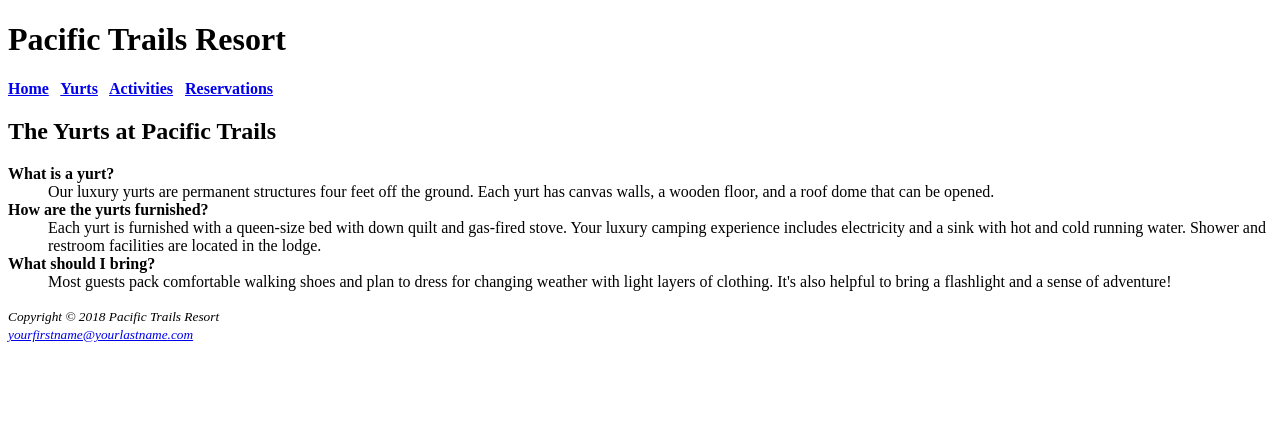
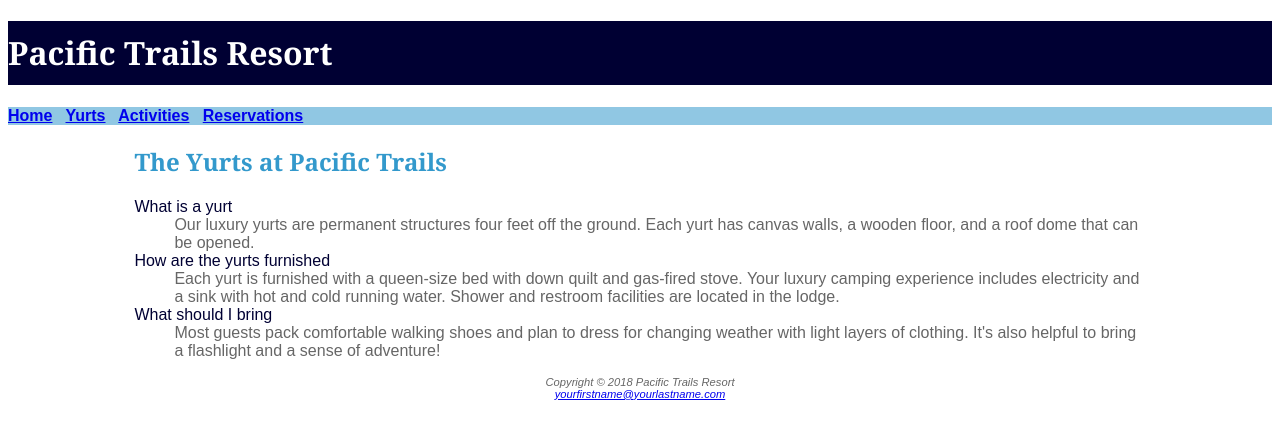
Before and after one commit to 44144-fa21/ch3-case-study-cameronkc, a plain HTML site: page yurts.html in a window 1280 px wide. Drawn offline with Linux system fonts and the light colour scheme.

Commit message:
added pacific.css, edited yurts/index.html

```diff
--- /dev/null
+++ b/pacific.css
@@ -0,0 +1,46 @@
+body {
+    background-color: #FFFFFF;
+    color: #666666;
+    font-family: Arial, Helvetica, sans-serif;
+}
+
+header {
+    background-color: #000033;
+    color: #FFFFFF;
+    font-family: Georgia, 'Times New Roman', Times, serif;
+}
+
+h1 {
+    line-height: 200%;
+}
+
+nav {
+    font-weight: bold;
+    background-color: #90C7E3;
+}
+
+h2 {
+    color: #3399CC;
+    font-family: Georgia, 'Times New Roman', Times, serif;
+}
+
+dt {
+    color: #000033;
+}
+
+.resort {
+    color: #000033;
+    font-size: 1.2em;
+}
+
+footer {
+    font-size: .70em;
+    font-style: italic;
+    text-align: center;
+}
+
+.wrapper {
+    width: 80%;
+    margin-right: auto;
+    margin: auto;
+}
--- a/yurts.html
+++ b/yurts.html
@@ -1,6 +1,7 @@
 <!DOCTYPE html>
 <html lang="en">
 <head>
+<link rel="stylesheet" type="text/css" href="pacific.css"/>
 <title>Pacific Trails Resort :: Yurts</title>
 <meta charset="utf-8">
 </head>
@@ -16,24 +17,25 @@
 <a href="reservations.html">Reservations</a>
 </b>
 </nav>
+<div class="wrapper">
 <main>
 <h2>The Yurts at Pacific Trails</h2>
 <dl>
-<dt><strong>What is a yurt?</strong></dt>
+<dt>What is a yurt</dt>
 <dd>Our luxury yurts are permanent structures four feet off the ground. Each yurt has
 canvas walls, a wooden floor, and a roof dome that can be opened.</dd>
-<dt><strong>How are the yurts furnished?</strong></dt>
+<dt>How are the yurts furnished</dt>
 <dd>Each yurt is furnished with a queen-size bed with down quilt and gas-fired stove.
 Your luxury camping experience includes electricity and a sink with hot and
 cold running water. Shower and restroom facilities are located in the lodge.</dd>
-<dt><strong>What should I bring?</strong></dt>
+<dt>What should I bring</dt>
 <dd>Most guests pack comfortable walking shoes and plan to dress for changing weather with light layers of clothing. It&#39;s also helpful to bring a flashlight and a sense of adventure!</dd>
 </dl>
 </main>
+</div>
 <footer>
-<small><i>Copyright &copy; 2018 Pacific Trails Resort<br>
+Copyright &copy; 2018 Pacific Trails Resort<br>
 <a href="mailto:yourfirstname@yourlastname.com">yourfirstname@yourlastname.com</a>
-</i></small>
 </footer>
 </body>
 </html>
```
Also changed, not shown: index.html (+6 -6 lines).
